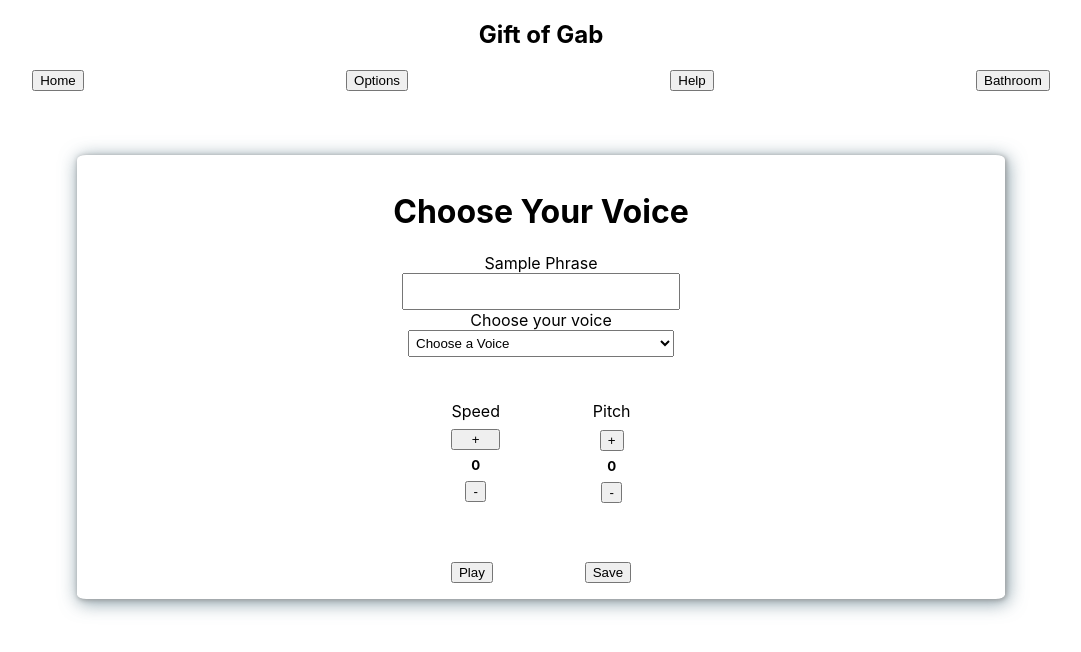
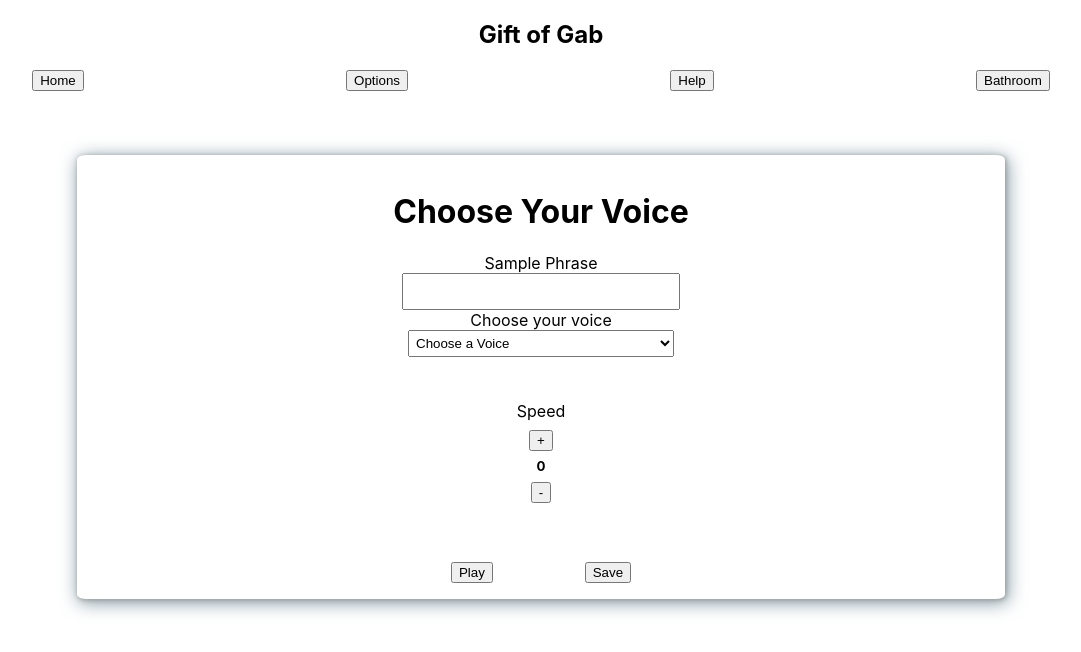
Before and after one commit to GiftOfGab1/FE-dynavox, a React (Create React App) app: page / in a window 1280 px wide. Shown: the top 652 px of the page, without its empty margins (99-1180 px from the left). Built offline with nearby package versions, Linux system fonts and the light colour scheme.

Commit message:
Feature/change file names (#19)
* Fix errors with file names

* Fix typo in ChooseVoiceForm.js

* Set up chooseVoice form

authored-by: Joe Haefling <josephhaefling@gmail.com>

```diff
--- a/src/Components/Button/button.js
+++ b/src/Components/Button/button.js
@@ -3,9 +3,14 @@ import './Button.css';
 
 
 function Button(props) {
+    const { voiceSpeed, setVoiceSpeed, value, name, onClick } = props
     return (
         <div>
-            <button>{props.label}</button>
+            <button
+                name={name}
+                value={value}
+                onClick={onClick}>{props.label}
+            </button>
         </div>
     )
 }
--- a/src/Components/ChooseVoiceForm/ChooseVoiceForm.js
+++ b/src/Components/ChooseVoiceForm/ChooseVoiceForm.js
@@ -1,13 +1,12 @@
 import React, { useState } from 'react'
 //This needs to be changed to ChooseVoice once I have access rights to the repo
-import './chooseVoice.css';
+import './ChooseVoice.css';
 import Button from '../Button/Button'
-
-
-
 
 function ChooseVoiceForm() {
     //State
+    const [phraseInput, setPhraseInput] = useState('')
+    const [voice, setVoice] = useState('default')
     const [voiceSpeed, setVoiceSpeed] = useState(0)
 
     return (
@@ -21,17 +20,22 @@ function ChooseVoiceForm() {
                     type='text'
                     name='text-input'
                     className='voice-selector-input'
-                    // value={event.target.value}
-
+                    onChange={(e) => {
+                        setPhraseInput(e.target.value)
+                    }}
+                    value={phraseInput}
                 ></input>
             <label>Choose your voice</label>
             <select
                 className='voice-selector-input'
                 name='voice-selector'
+                onChange={(e) => {
+                    setVoice(e.target.value)
+                }}
             >
                 <option
                     name='default'
-                    value='none'>Choose a Voice
+                    value='default'>Choose a Voice
                 </option>
                 <option
                     name='name'
@@ -45,40 +49,30 @@ function ChooseVoiceForm() {
             <section className='voice-setting-container'>
             <section className='voice-speed-container'>
                 <label className='setting-label'>Speed</label>
-                <button
+                <Button
                     name='increase-button'
-                    value='.25'
+                    value='1'
                     label={'+'}
                     onClick={(e) => {
                         e.preventDefault()
-                        console.log(e);
-                        setVoiceSpeed(voiceSpeed + e.target.value)
+                        e.target.name === 'increase-button' && voiceSpeed < 5 && setVoiceSpeed(voiceSpeed + parseInt(e.target.value))
+                        e.target.name === 'decrease-button' && voiceSpeed > -5 && setVoiceSpeed(voiceSpeed - parseInt(e.target.value))
                     }}
-                    >+
-                </button>
-                <h5 className='voice-setting'>{voiceSpeed}</h5>
-                <Button
-                    value='.25'
-                    name='decrease-button'
-                    label={'-'}
-                />
-            </section>
-            <section className='voice-pitch-container'>
-                <label className='setting-label'>Pitch</label>
-                <Button
-                    name='increase-button'
-                    value='.25'
-                    label={'+'}
-                    onClick={(e) => {
-                        console.log(e);
-                        setVoiceSpeed(voiceSpeed + e.target.value)
-                    }}
+                    voiceSpeed={voiceSpeed}
+                    setVoiceSpeed={setVoiceSpeed}
                 />
                 <h5 className='voice-setting'>{voiceSpeed}</h5>
                 <Button
-                    value='.25'
+                    value='1'
                     name='decrease-button'
                     label={'-'}
+                    onClick={(e) => {
+                        e.preventDefault()
+                        e.target.name === 'increase-button' && voiceSpeed < 5 && setVoiceSpeed(voiceSpeed + parseInt(e.target.value))
+                        e.target.name === 'decrease-button' && voiceSpeed > -5 && setVoiceSpeed(voiceSpeed - parseInt(e.target.value))
+                    }}
+                    voiceSpeed={voiceSpeed}
+                    setVoiceSpeed={setVoiceSpeed}
                 />
             </section>
             </section>
@@ -87,6 +81,16 @@ function ChooseVoiceForm() {
                     value='play'
                     name='play-button'
                     label={'Play'}
+                    onClick={(e) => {
+                        e.preventDefault()
+                        console.log(phraseInput);
+                        console.log(voice);
+                        console.log(voiceSpeed);
+                        setPhraseInput('')
+                        setVoice('default')
+                        setVoiceSpeed(0)
+                    }}
+
                 />
                 <Button
                     value='save'
```
